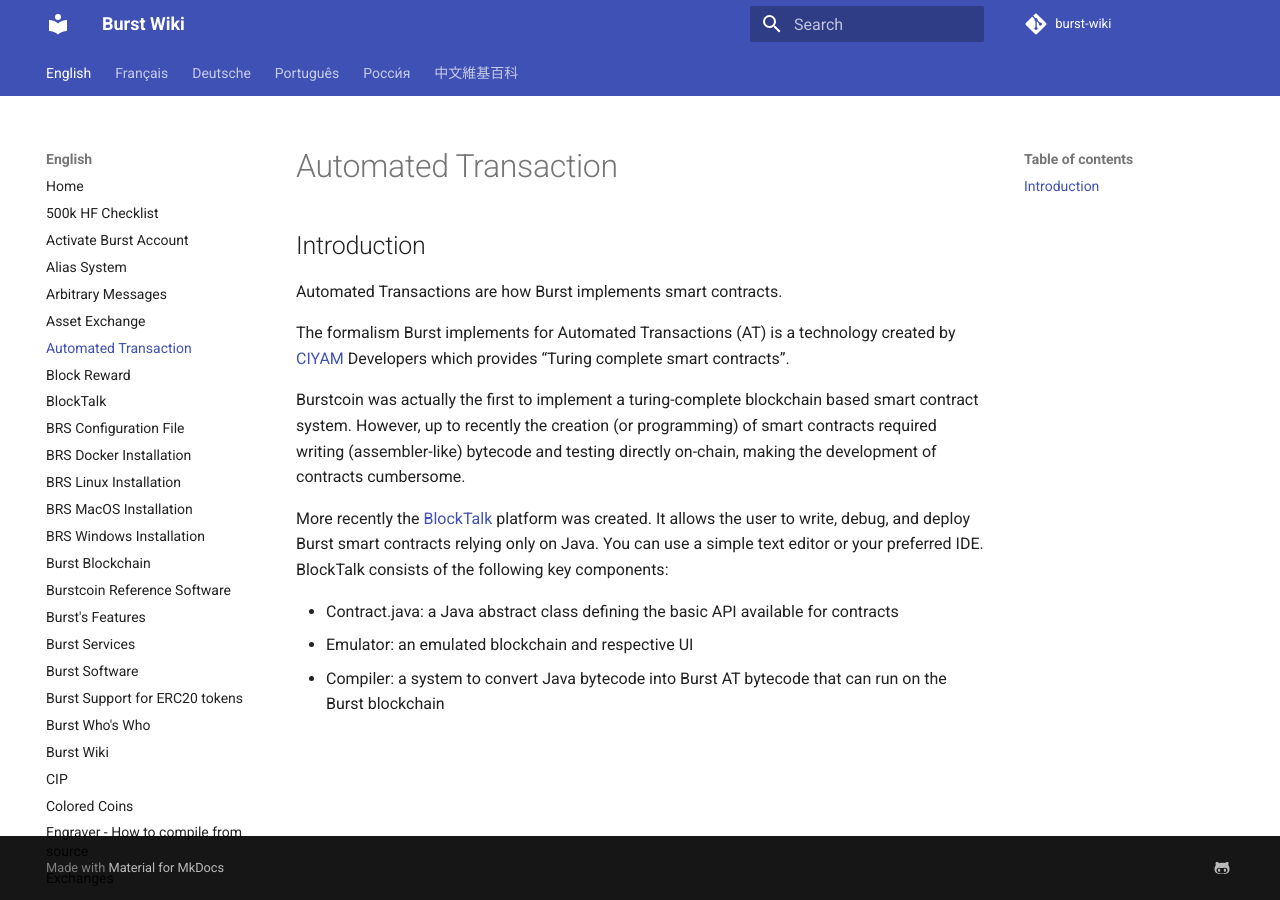
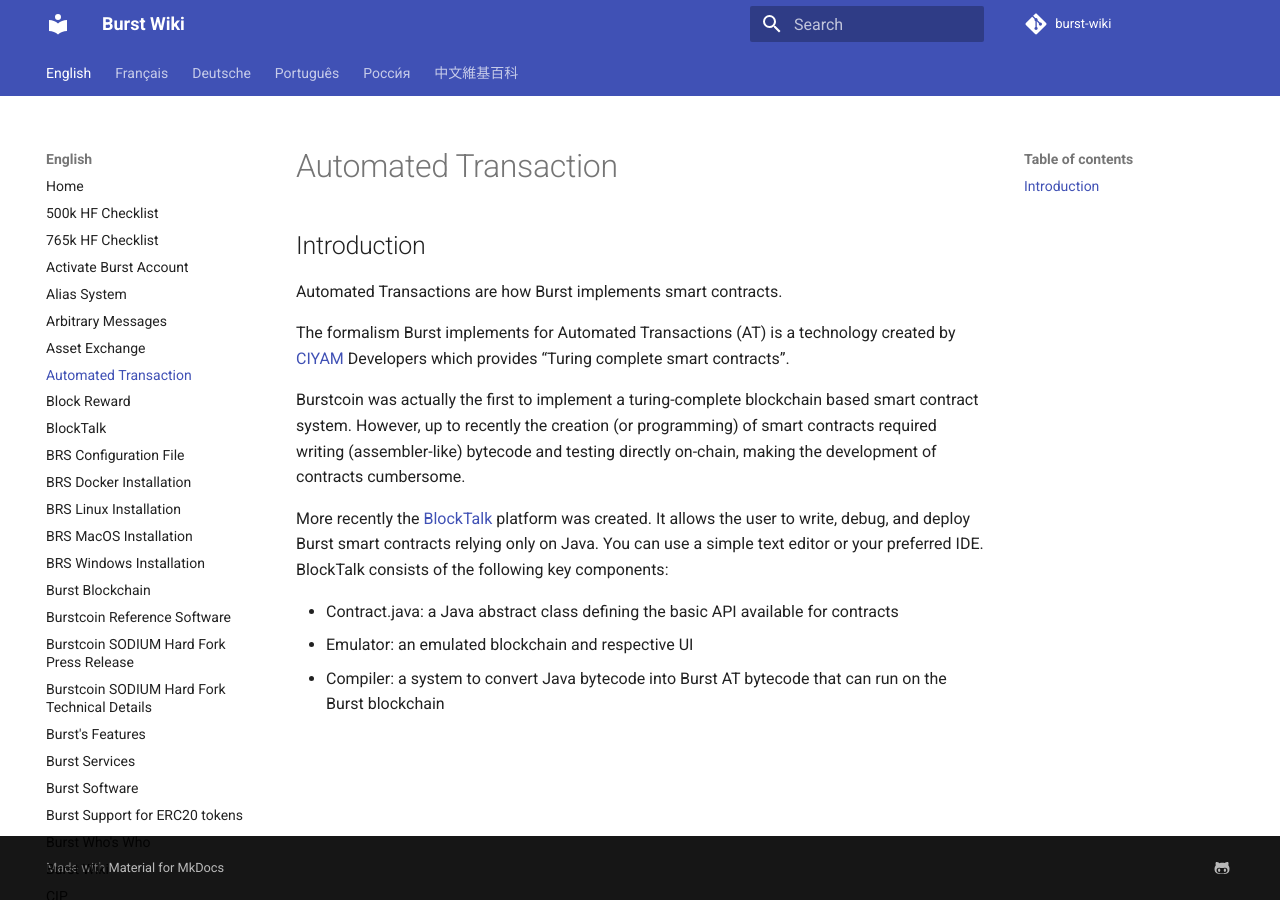
Before and after one commit to burst-apps-team/burst-wiki, an MkDocs documentation site: the page built from docs/en/automated-transaction.md, in a window 1280 px wide. Built offline with MkDocs 1.6.1 and Material for MkDocs 9.7.7, drawn with Linux system fonts in a browser that asks for light colours; comment, search, counter and statistics services are not loaded; old or Windows-style settings are respelled for this version of MkDocs.

Commit message:
Update mkdocs.yml

```diff
--- a/mkdocs.yml
+++ b/mkdocs.yml
@@ -30,6 +30,7 @@ pages:
   - English:
     - Home: en/index.md
     - 500k HF Checklist: en/500k-hf-checklist.md
+    - 765k HF Checklist: en/765k-hf-checklist.md
     - Activate Burst Account: en/activate-burst-account.md
     - Alias System: en/alias-system.md
     - Arbitrary Messages: en/arbitrary-messages.md
@@ -44,6 +45,8 @@ pages:
     - BRS Windows Installation: en/brs-windows-installation.md
     - Burst Blockchain: en/burst-blockchain.md
     - Burstcoin Reference Software: en/burst-reference-software.md
+    - Burstcoin SODIUM Hard Fork Press Release: en/burst-sodium-press-release.md
+    - Burstcoin SODIUM Hard Fork Technical Details: en/burst-sodium-technical-details.md
     - Burst's Features: en/bursts-features.md
     - Burst Services: en/burst-services.md
     - Burst Software: en/burst-software.md
```
